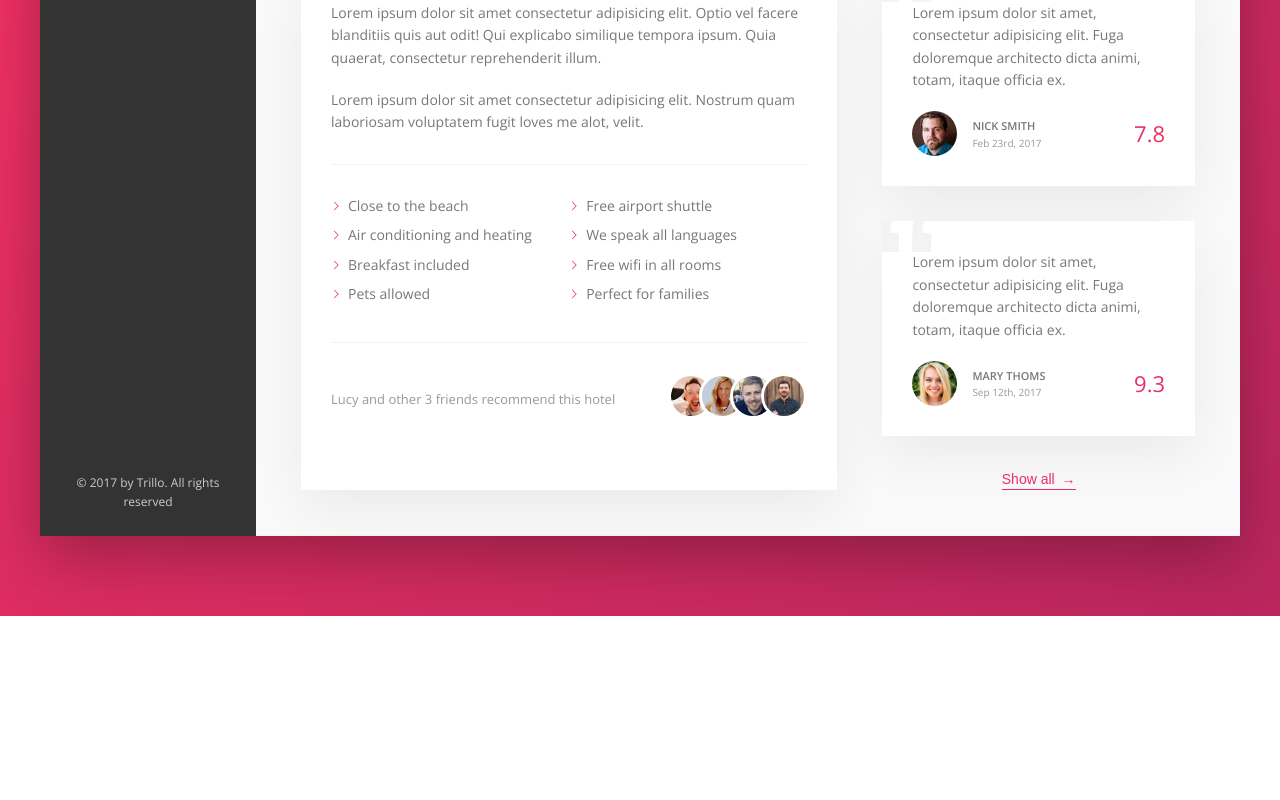
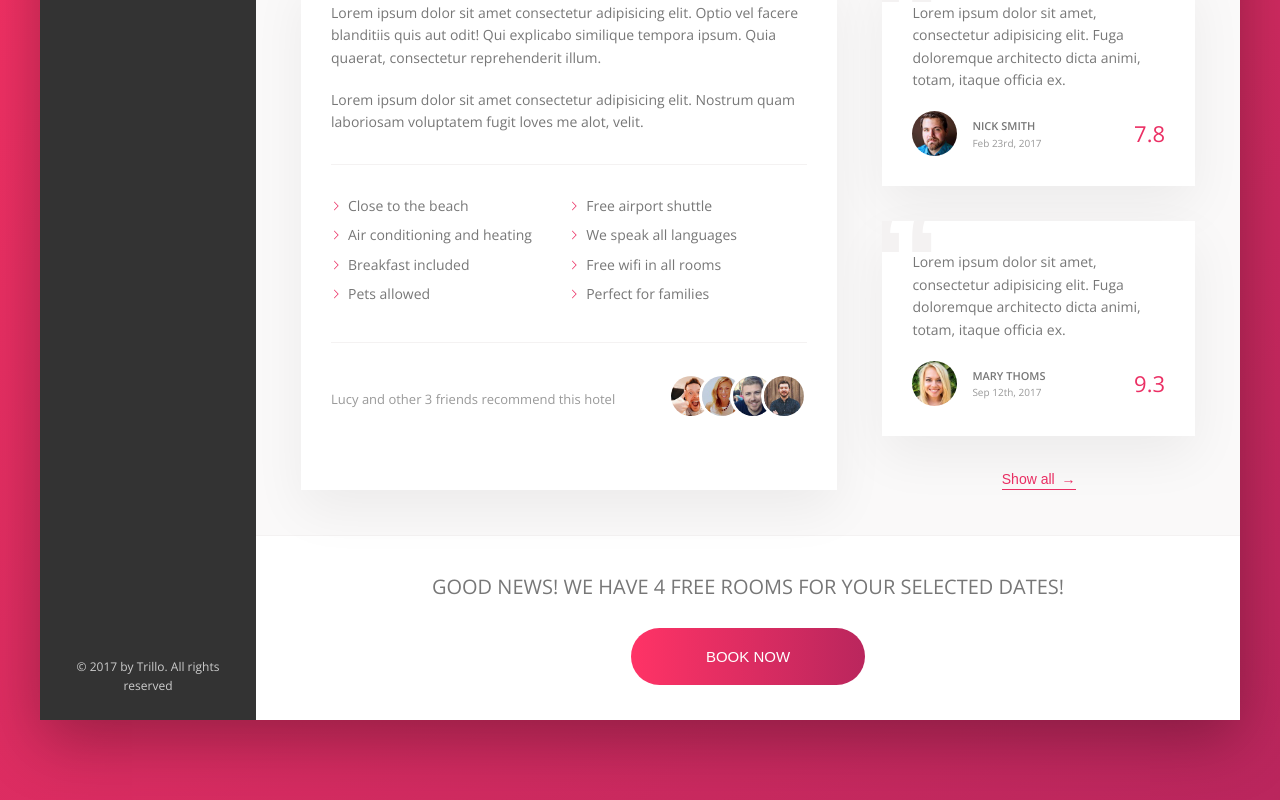
Before and after one commit to aliramazon/hotel-website-react, a React (Create React App) app: page / in a window 1280 px wide. Shown: the part 487-1287 px from the top of the page. Before the commit the page ends 1103 px from the top, so only its background shows below. Built offline with nearby package versions, Linux system fonts and the light colour scheme.

Commit message:
Implement CTA component and style

```diff
--- /dev/null
+++ b/src/components/CTA.js
@@ -0,0 +1,23 @@
+import React from 'react';
+
+const CTA = () => {
+    return (
+        <div className="cta">
+            <h2 className="cta__book-now">
+                Good news! We have 4 free rooms for your selected dates!
+            </h2>
+            <ButtonCTA />
+        </div>
+    );
+};
+
+const ButtonCTA = () => {
+    return (
+        <button className="btn">
+            <span className="btn__visible">Book now</span>
+            <span className="btn__invisible">Only 4 rooms left</span>
+        </button>
+    );
+};
+
+export default CTA;
--- a/src/components/HotelView.js
+++ b/src/components/HotelView.js
@@ -2,6 +2,7 @@
 import HotelGallery from './HotelGallery';
 import HotelOverview from './HotelOverview.js';
 import HotelDetails from './HotelDetails';
+import CTA from './CTA';
 
 const HotelView = () => {
     return (
@@ -9,6 +10,7 @@
             <HotelGallery />
             <HotelOverview />
             <HotelDetails />
+            <CTA />
         </main>
     );
 };
--- /dev/null
+++ b/src/styles/_CTA.scss
@@ -0,0 +1,69 @@
+// Call to action
+.cta {
+    padding: 3.5rem 0;
+    text-align: center;
+
+    &__book-now {
+        font-size: 2rem;
+        font-weight: 300;
+        text-transform: uppercase;
+        margin-bottom: 2.5rem;
+    }
+}
+
+// Call To Action
+.btn {
+    font-size: 1.5rem;
+    font-weight: 300;
+    text-transform: uppercase;
+    border-radius: 10rem;
+    border: none;
+    background-image: linear-gradient(
+        to right,
+        $colorPrimaryLight,
+        $colorPrimaryDark
+    );
+    color: $colorWhite;
+    position: relative;
+    overflow: hidden;
+    cursor: pointer;
+
+    & > * {
+        display: inline-block;
+        height: 100%;
+        width: 100%;
+        transition: all 0.2s;
+    }
+
+    &__visible {
+        padding: 2rem 7.5rem;
+    }
+
+    &__invisible {
+        position: absolute;
+        padding: 2rem 0;
+        left: 0;
+        top: -100%;
+    }
+
+    &:hover {
+        background-image: linear-gradient(
+            to left,
+            $colorPrimaryLight,
+            $colorPrimaryDark
+        );
+    }
+
+    &:hover &__visible {
+        transform: translateY(100%);
+    }
+
+    &:hover &__invisible {
+        top: 0;
+    }
+
+    &:focus {
+        outline: none;
+        animation: pulsate 1s infinite;
+    }
+}
--- a/src/styles/index.scss
+++ b/src/styles/index.scss
@@ -10,3 +10,4 @@
 @import './HotelDescription';
 @import './HotelReviews';
 @import './ButtonInline';
+@import './CTA';
```
